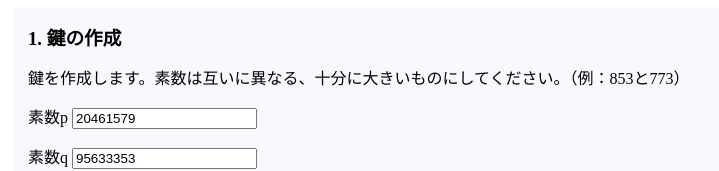
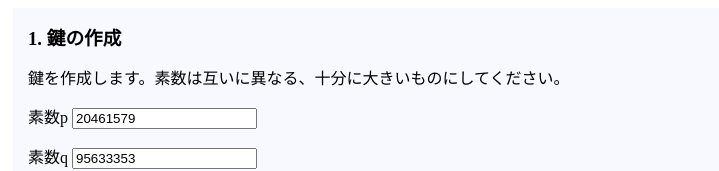
Before and after one commit to ryonijika/rsa.demo, a plain HTML site: page index.html in a window 1280 px wide. Shown: the top 171 px of the page, without its empty margins (0-719 px from the left). Drawn offline with Linux system fonts and the light colour scheme.

Commit message:
Update index.html

```diff
--- a/index.html
+++ b/index.html
@@ -35,7 +35,7 @@
 	<body>
 		<div class="container">
 			<h3>1. 鍵の作成</h3>
-			<p>鍵を作成します。素数は互いに異なる、十分に大きいものにしてください。（例：853と773）</p>
+			<p>鍵を作成します。素数は互いに異なる、十分に大きいものにしてください。</p>
 			<label>
 				素数p
 				<input id="p_generate" placeholder="" value="20461579"/>
```
